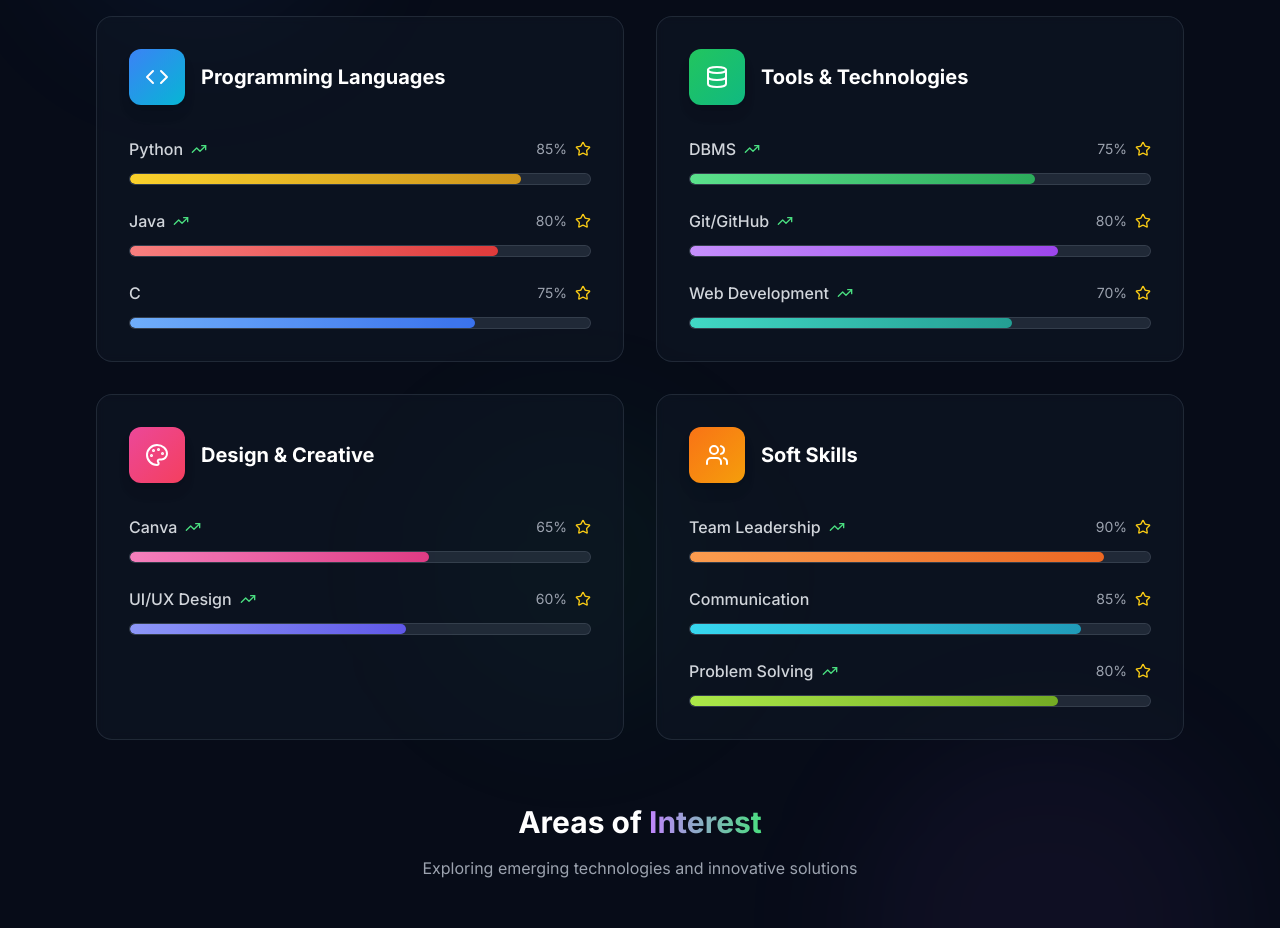
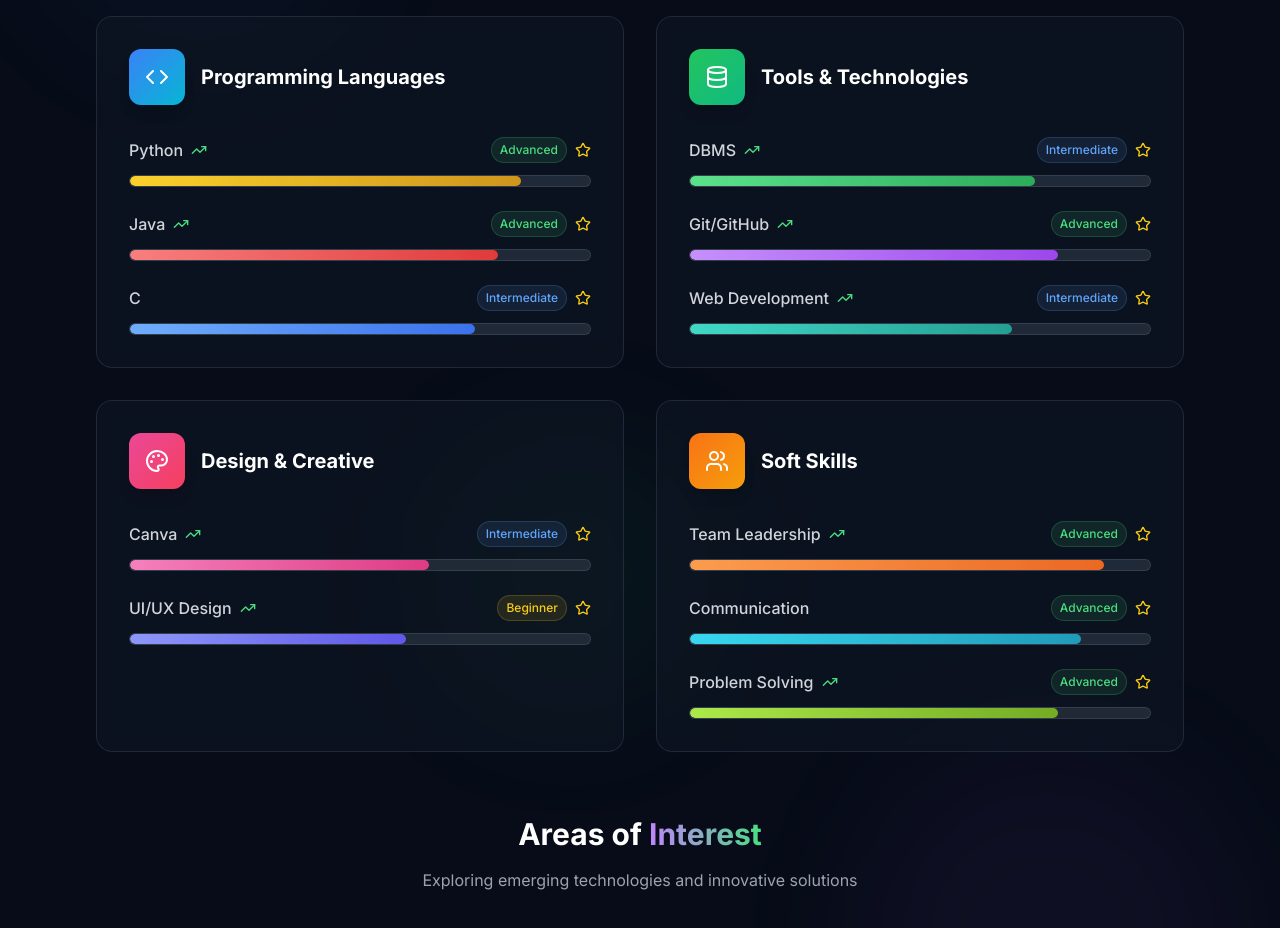
Before and after one commit to PoornaPrakash04/poorna-portfolio, a React (Vite) app: page / in a window 1280 px wide. Shown: the part 3920-4848 px from the top of the page. Built offline with nearby package versions, Linux system fonts and the light colour scheme.

Commit message:
Refactor: Replace percentage with skill levels
Update skill display to use beginner, intermediate, and advanced levels instead of percentages.

```diff
--- a/src/components/Skills.tsx
+++ b/src/components/Skills.tsx
@@ -8,9 +8,9 @@ const Skills = () => {
       icon: Code,
       color: 'from-blue-500 to-cyan-500',
       skills: [
-        { name: 'Python', level: 85, color: 'from-yellow-400 to-yellow-600', trend: 'up' },
-        { name: 'Java', level: 80, color: 'from-red-400 to-red-600', trend: 'up' },
-        { name: 'C', level: 75, color: 'from-blue-400 to-blue-600', trend: 'stable' },
+        { name: 'Python', level: 'Advanced', levelValue: 85, color: 'from-yellow-400 to-yellow-600', trend: 'up' },
+        { name: 'Java', level: 'Advanced', levelValue: 80, color: 'from-red-400 to-red-600', trend: 'up' },
+        { name: 'C', level: 'Intermediate', levelValue: 75, color: 'from-blue-400 to-blue-600', trend: 'stable' },
       ]
     },
     {
@@ -18,9 +18,9 @@ const Skills = () => {
       icon: Database,
       color: 'from-green-500 to-emerald-500',
       skills: [
-        { name: 'DBMS', level: 75, color: 'from-green-400 to-green-600', trend: 'up' },
-        { name: 'Git/GitHub', level: 80, color: 'from-purple-400 to-purple-600', trend: 'up' },
-        { name: 'Web Development', level: 70, color: 'from-teal-400 to-teal-600', trend: 'up' },
+        { name: 'DBMS', level: 'Intermediate', levelValue: 75, color: 'from-green-400 to-green-600', trend: 'up' },
+        { name: 'Git/GitHub', level: 'Advanced', levelValue: 80, color: 'from-purple-400 to-purple-600', trend: 'up' },
+        { name: 'Web Development', level: 'Intermediate', levelValue: 70, color: 'from-teal-400 to-teal-600', trend: 'up' },
       ]
     },
     {
@@ -28,8 +28,8 @@ const Skills = () => {
       icon: Palette,
       color: 'from-pink-500 to-rose-500',
       skills: [
-        { name: 'Canva', level: 65, color: 'from-pink-400 to-pink-600', trend: 'up' },
-        { name: 'UI/UX Design', level: 60, color: 'from-indigo-400 to-indigo-600', trend: 'up' },
+        { name: 'Canva', level: 'Intermediate', levelValue: 65, color: 'from-pink-400 to-pink-600', trend: 'up' },
+        { name: 'UI/UX Design', level: 'Beginner', levelValue: 60, color: 'from-indigo-400 to-indigo-600', trend: 'up' },
       ]
     },
     {
@@ -37,12 +37,25 @@ const Skills = () => {
       icon: Users,
       color: 'from-orange-500 to-amber-500',
       skills: [
-        { name: 'Team Leadership', level: 90, color: 'from-orange-400 to-orange-600', trend: 'up' },
-        { name: 'Communication', level: 85, color: 'from-cyan-400 to-cyan-600', trend: 'stable' },
-        { name: 'Problem Solving', level: 80, color: 'from-lime-400 to-lime-600', trend: 'up' },
+        { name: 'Team Leadership', level: 'Advanced', levelValue: 90, color: 'from-orange-400 to-orange-600', trend: 'up' },
+        { name: 'Communication', level: 'Advanced', levelValue: 85, color: 'from-cyan-400 to-cyan-600', trend: 'stable' },
+        { name: 'Problem Solving', level: 'Advanced', levelValue: 80, color: 'from-lime-400 to-lime-600', trend: 'up' },
       ]
     }
   ];
+
+  const getLevelColor = (level: string) => {
+    switch (level) {
+      case 'Beginner':
+        return 'text-yellow-400 bg-yellow-400/10 border-yellow-400/20';
+      case 'Intermediate':
+        return 'text-blue-400 bg-blue-400/10 border-blue-400/20';
+      case 'Advanced':
+        return 'text-green-400 bg-green-400/10 border-green-400/20';
+      default:
+        return 'text-gray-400 bg-gray-400/10 border-gray-400/20';
+    }
+  };
 
   const interests = [
     { name: 'Artificial Intelligence', icon: Brain, color: 'from-purple-500 to-purple-700' },
@@ -105,8 +118,8 @@ const Skills = () => {
                           )}
                         </span>
                         <div className="flex items-center space-x-2">
-                          <span className="text-sm text-gray-400 group-hover/skill:text-gray-300 transition-colors duration-300">
-                            {skill.level}%
+                          <span className={`text-xs font-medium px-2 py-1 rounded-full border ${getLevelColor(skill.level)}`}>
+                            {skill.level}
                           </span>
                           <Star className="w-4 h-4 text-yellow-400" />
                         </div>
@@ -115,7 +128,7 @@ const Skills = () => {
                         <div className="w-full bg-gray-700/50 rounded-full h-3 overflow-hidden border border-gray-600/50">
                           <div
                             className={`h-full bg-gradient-to-r ${skill.color} rounded-full transition-all duration-1000 ease-out relative overflow-hidden group-hover/skill:animate-pulse`}
-                            style={{ width: `${skill.level}%` }}
+                            style={{ width: `${skill.levelValue}%` }}
                           >
                             <div className="absolute inset-0 bg-white/20 rounded-full animate-pulse"></div>
                           </div>
```
